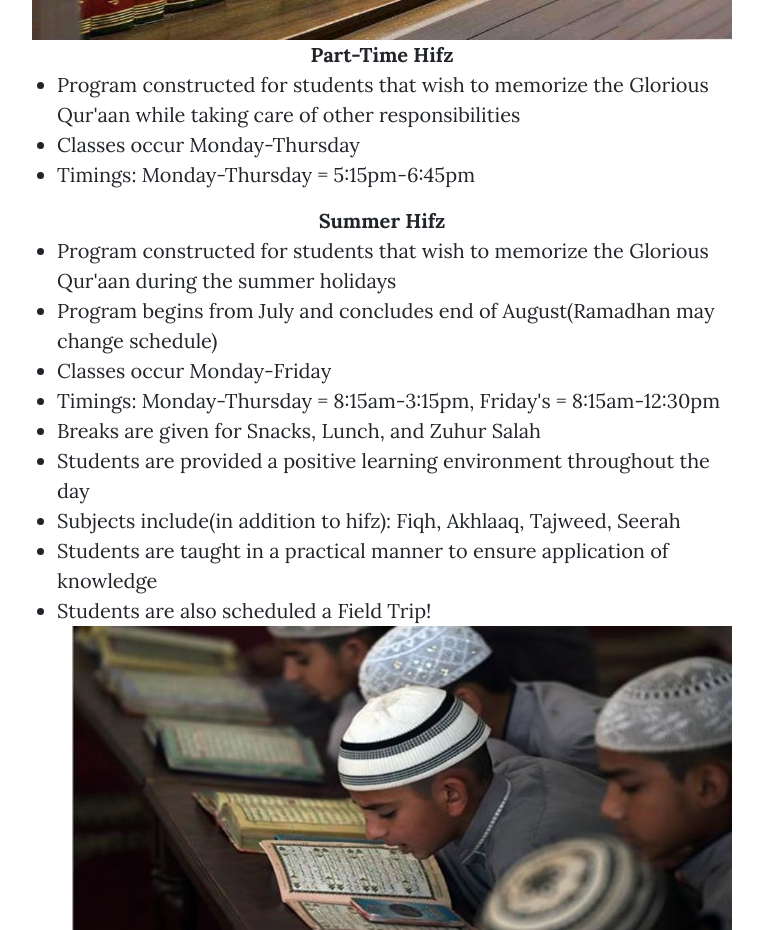
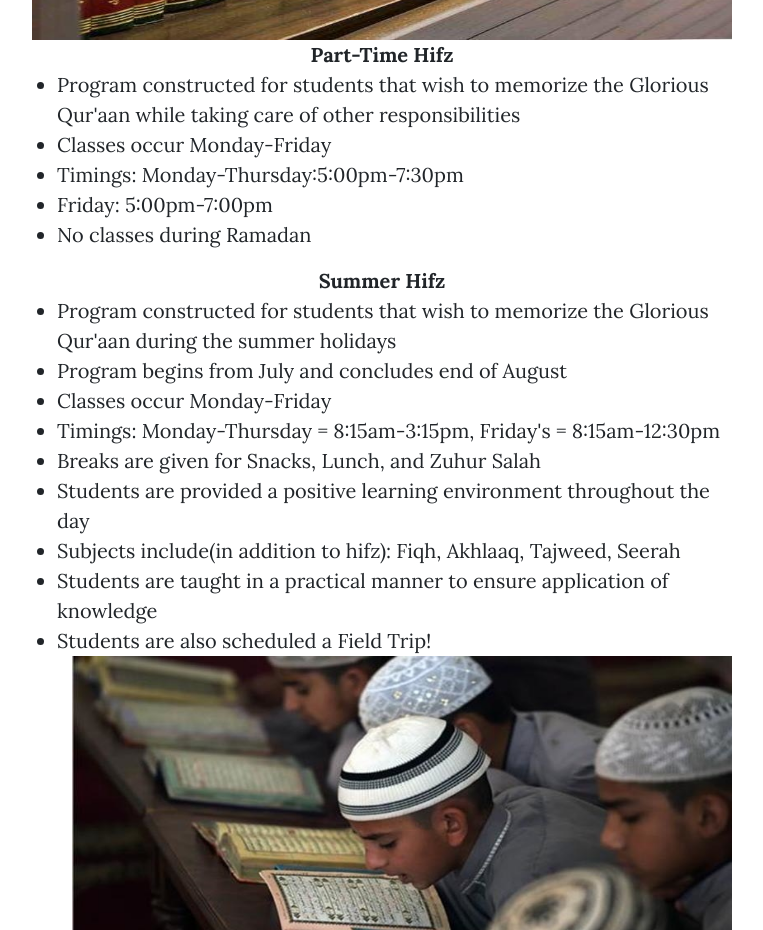
Before and after one commit to Zaydqadri/MoizAhmed123.github.io, a website: page ourprograms.html in a window 1280 px wide. Shown: the part 1180-2110 px from the top of the page, without its empty margins (258-1021 px from the left). Drawn offline with nearby package versions, Linux system fonts and the light colour scheme.

Commit message:
Update ourprograms.html

```diff
--- a/ourprograms.html
+++ b/ourprograms.html
@@ -99,13 +99,15 @@
           <span><center><strong>Part-Time Hifz</strong></center></span>
           <ul>
             <li>Program constructed for students that wish to memorize the Glorious Qur'aan while taking care of other responsibilities</li>
-            <li>Classes occur Monday-Thursday</li>
-            <li>Timings: Monday-Thursday = 5:15pm-6:45pm</li>
+            <li>Classes occur Monday-Friday</li>
+            <li>Timings: Monday-Thursday:5:00pm-7:30pm</li>
+            <li>Friday: 5:00pm-7:00pm</li>
+            <li>No classes during Ramadan</li>
           </ul>
           <span><center><strong>Summer Hifz</strong></center></span>
           <ul>
             <li>Program constructed for students that wish to memorize the Glorious Qur'aan during the summer holidays</li>
-            <li>Program begins from July and concludes end of August(Ramadhan may change schedule)</li>
+            <li>Program begins from July and concludes end of August</li>
             <li>Classes occur Monday-Friday</li>
             <li>Timings: Monday-Thursday = 8:15am-3:15pm, Friday's = 8:15am-12:30pm</li>
             <li>Breaks are given for Snacks, Lunch, and Zuhur Salah</li>
```
